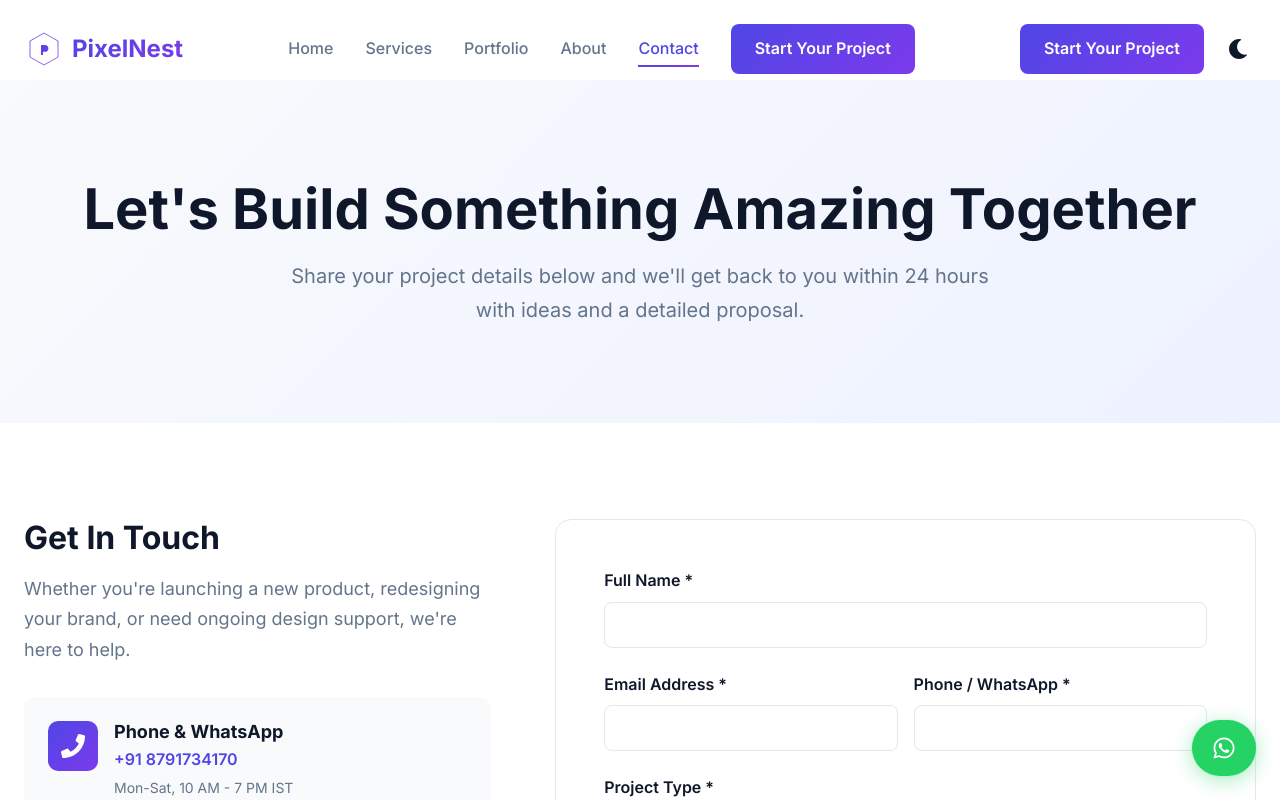
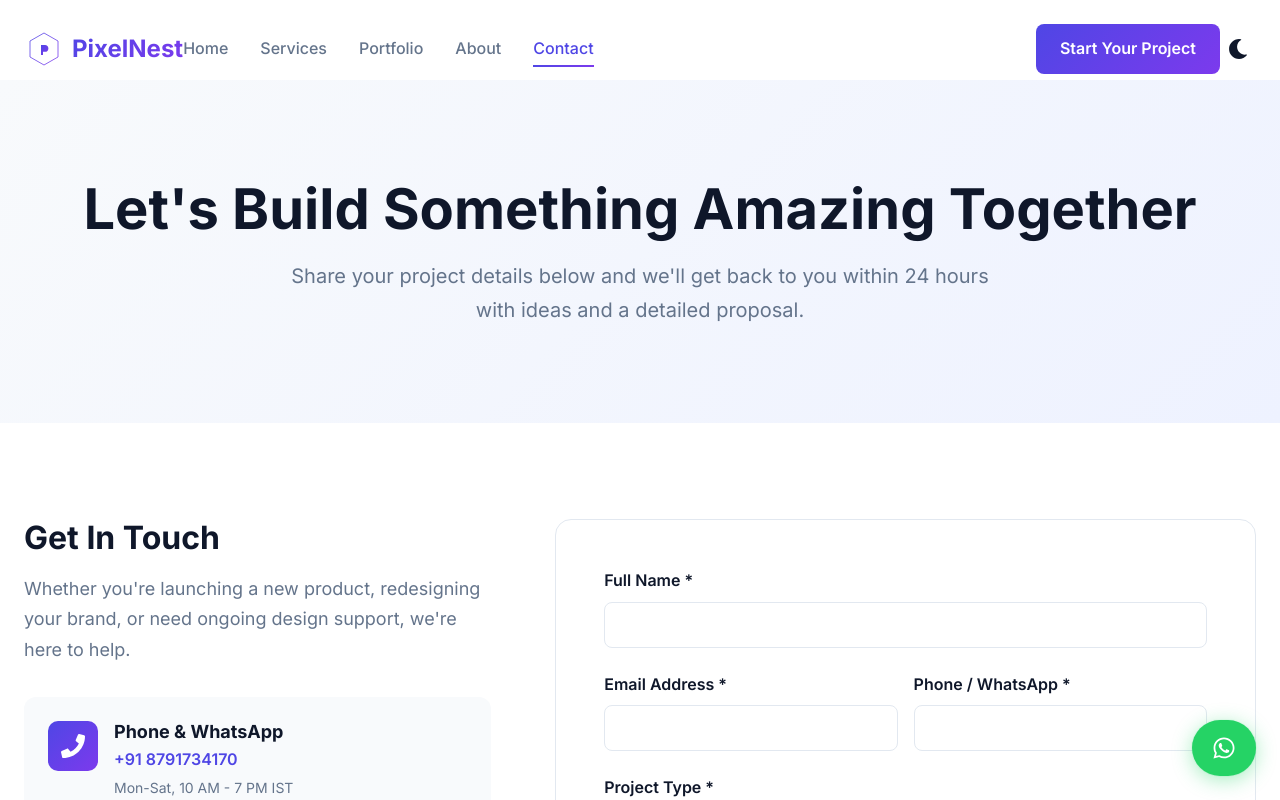
Before and after one commit to work-projt-vansh/pixelnest-studio-site, a React (Create React App) app: page /contact in a window 1280 px wide. Shown: the top 800 px of the page. Built offline with nearby package versions, Linux system fonts and the light colour scheme.

Commit message:
fix: Relocate 'Start Your Project' button to the right of the header

```diff
--- a/src/components/layout/Header.css
+++ b/src/components/layout/Header.css
@@ -52,6 +52,7 @@ html.dark-mode .header.scrolled {
   display: flex;
   align-items: center;
   gap: var(--spacing-xl);
+  flex-grow: 1;
 }
 
 .nav-link {
@@ -82,12 +83,6 @@ html.dark-mode .header.scrolled {
   width: 100%;
 }
 
-.header-actions {
-  display: flex;
-  align-items: center;
-  gap: var(--spacing-md);
-}
-
 .btn {
   padding: 12px 24px;
   border-radius: 8px;
@@ -113,7 +108,6 @@ html.dark-mode .header.scrolled {
   background: none;
   font-size: 1.5rem;
   color: var(--text-primary);
-  z-index: 1001;
 }
 
 .dark-mode-toggle {
@@ -143,23 +137,28 @@ html.dark-mode .dark-mode-toggle:hover {
 
 .desktop-cta {
   display: inline-flex;
+  margin-left: auto;
 }
 
-@media (max-width: 992px) {
+@media (max-width: 768px) {
   .nav {
     position: fixed;
-    top: 0;
-    left: -100%;
-    width: 280px;
-    height: 100%;
+    top: -100vh;
+    left: 0;
+    right: 0;
+    width: 100%;
+    height: auto;
+    max-height: 100vh;
     background-color: var(--white);
     flex-direction: column;
     justify-content: flex-start;
-  padding: 80px var(--spacing-xl) var(--spacing-xl);
-  transition: left 0.35s ease;
-    box-shadow: 0 0px 40px rgba(0, 0, 0, 0.1);
-    align-items: flex-start;
-    z-index: 1000;
+    align-items: center;
+    gap: var(--spacing-md);
+    padding: var(--spacing-lg) var(--spacing-md);
+    transition: top 0.3s ease;
+    box-shadow: 0 5px 20px rgba(0, 0, 0, 0.1);
+    z-index: 999;
+    overflow-y: auto;
   }
 
   html.dark-mode .nav {
@@ -167,28 +166,30 @@ html.dark-mode .dark-mode-toggle:hover {
   }
 
   .nav.mobile-open {
-    left: 0;
+    top: 0;
   }
 
   .mobile-menu-toggle {
     display: block;
+    z-index: 1001;
   }
 
   .nav-link {
     font-size: 1.125rem;
     padding: var(--spacing-sm) 0;
-    width: 100%;
-  }
-
-  .desktop-cta {
-    display: none;
   }
 
   .mobile-cta {
     display: inline-flex;
+  }
+
+  .desktop-cta {
+    display: inline-flex;
     width: 100%;
+    max-width: 280px;
     margin-top: var(--spacing-md);
     padding: 12px 24px;
     font-size: 1rem;
+    margin-left: 0;
   }
 }
--- a/src/components/layout/Header.js
+++ b/src/components/layout/Header.js
@@ -64,15 +64,12 @@ const Header = () => {
                 {item.name}
               </Link>
             ))}
-            <Link to="/contact" className="btn btn-primary mobile-cta">
-              Start Your Project
-            </Link>
-          </nav>
-
-          <div className="header-actions">
           <Link to="/contact" className="btn btn-primary desktop-cta">
             Start Your Project
           </Link>
+
+          </nav>
+
           <button
             className="dark-mode-toggle"
             onClick={toggleDarkMode}
@@ -91,7 +88,6 @@ const Header = () => {
           </button>
         </div>
       </div>
-      </div>
     </header>
   );
 };
```
Lines whose indentation alone changed are shown as unchanged.
